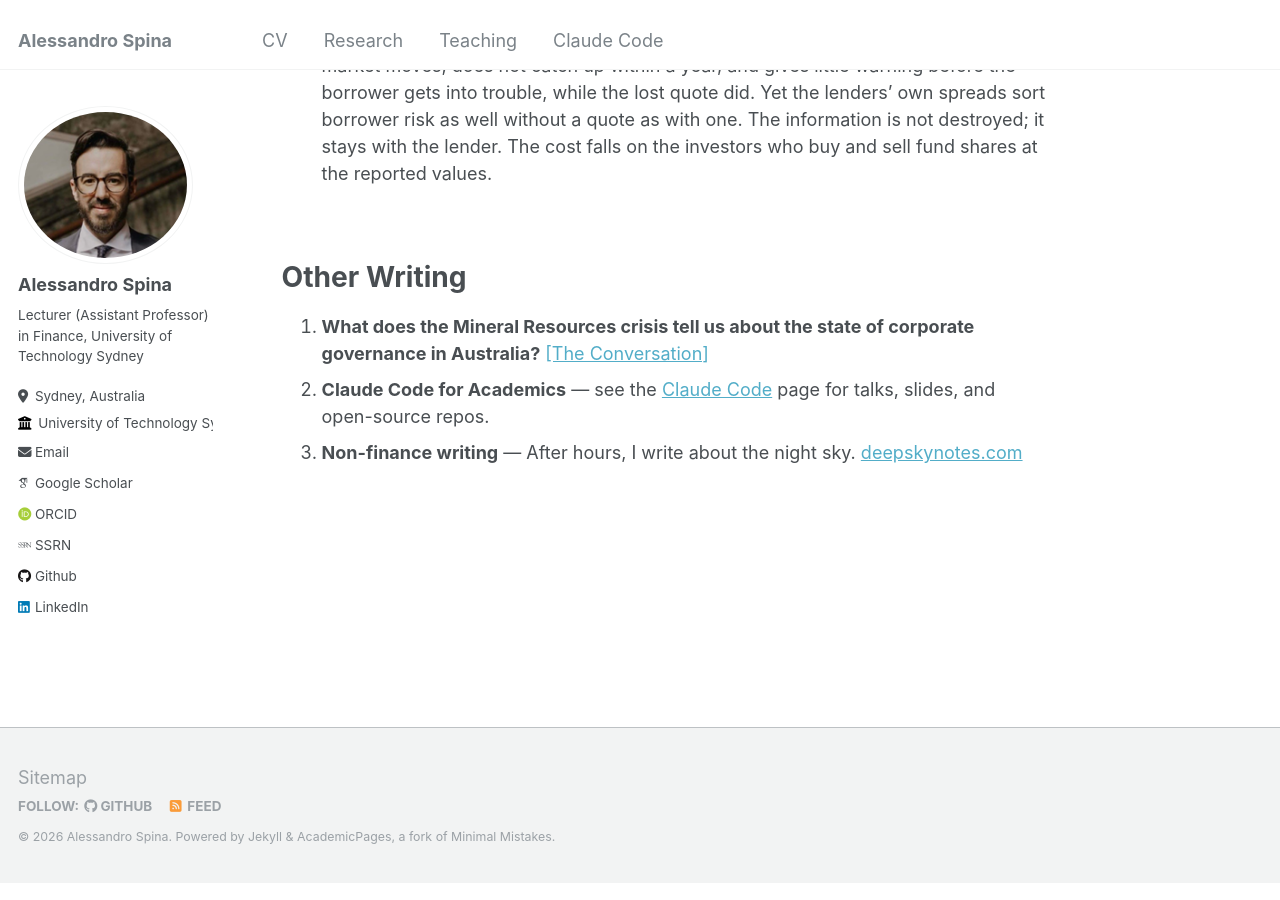
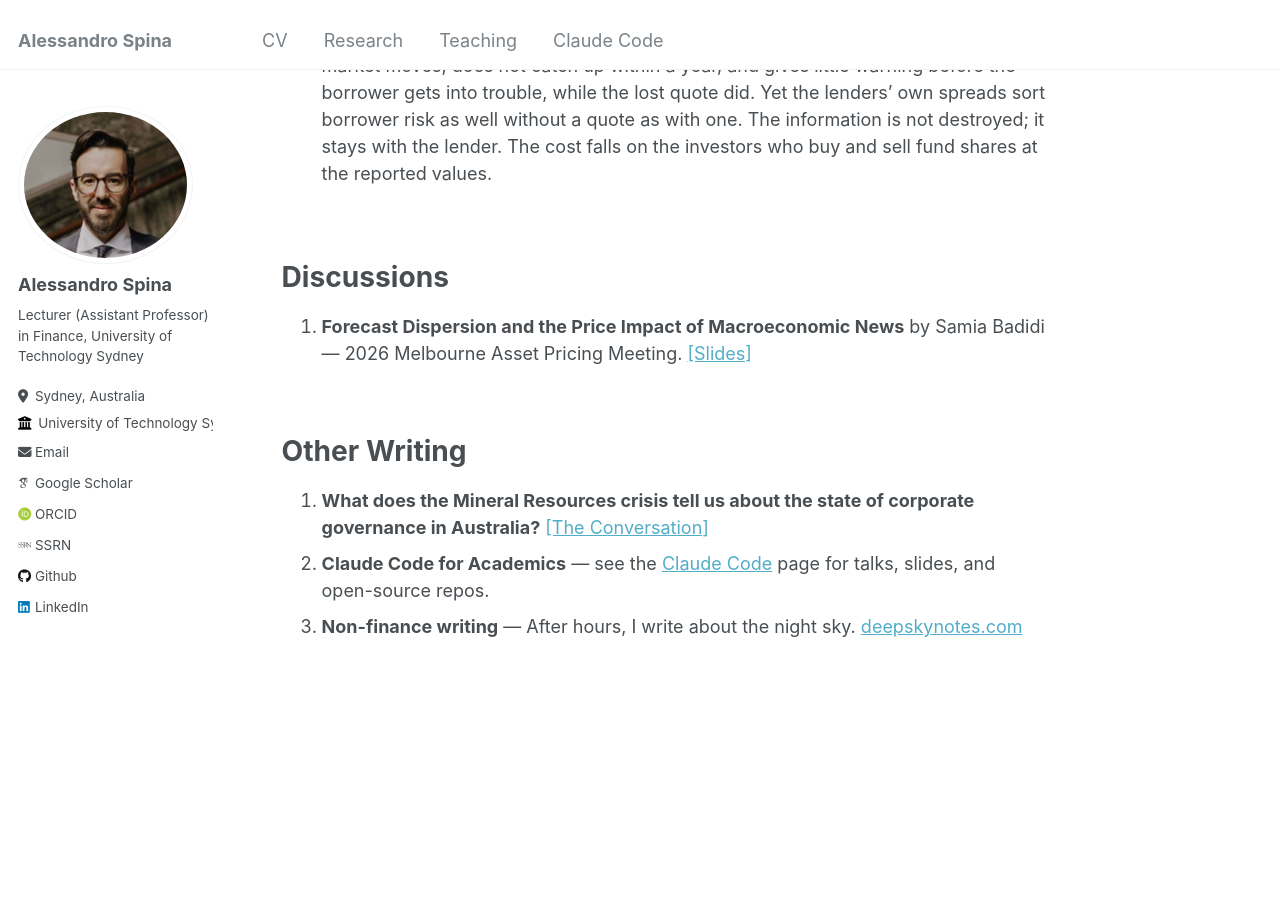
Before and after one commit to aspi6246/aspi6246.github.io, a Jekyll site: the page built from _pages/about.md, in a window 1280 px wide and 900 px high, scrolled down 1776 px. Built offline with Jekyll 4.4.1, drawn with Linux system fonts in a browser that asks for light colours; some web fonts are replaced.

Commit message:
Add Discussions section with Badidi discussion slides
Co-Authored-By: Claude Opus 4.7 <noreply@anthropic.com>

```diff
--- a/_pages/about.md
+++ b/_pages/about.md
@@ -41,6 +41,13 @@ Working Papers
 
 <br>
 
+Discussions
+======
+
+1. **Forecast Dispersion and the Price Impact of Macroeconomic News** by Samia Badidi — 2026 Melbourne Asset Pricing Meeting. [[Slides]](/files/Badidi_discussion_Spina.pdf)
+
+<br>
+
 Other Writing
 ======
 
```
Also changed, not shown: 1 other file.
